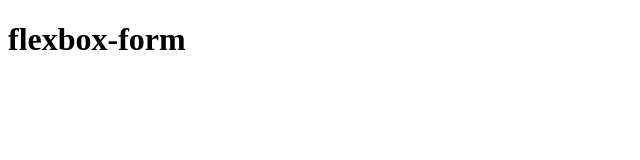
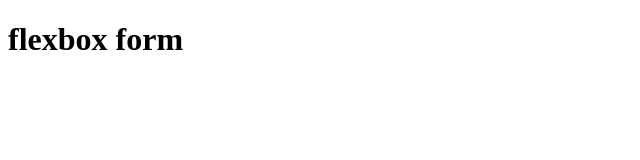
Before and after one commit to Ellafleischman/Ellafleischman.github.io, a plain HTML site: page grc339/flexbox-form/index.html in a window 1280 px wide. Shown: the full height of the page, 0-640 px from the left. Drawn offline with Linux system fonts and the light colour scheme.

Commit message:
Update index.html

```diff
--- a/grc339/flexbox-form/index.html
+++ b/grc339/flexbox-form/index.html
@@ -6,9 +6,9 @@
         <meta http-equiv="Cache-Control" content="no-cache, no-store, must-revalidate" />
         <meta http-equiv="Pragma" content="no-cache" />
         <meta http-equiv="Expires" content="0" />
-        <title>GRC 339: flexbox-form</title>
+        <title>GRC 339: flexbox form</title>
     </head>
     <body>
-        <h1>flexbox-form </h1>
+        <h1>flexbox form </h1>
     </body>
 </html>
```
